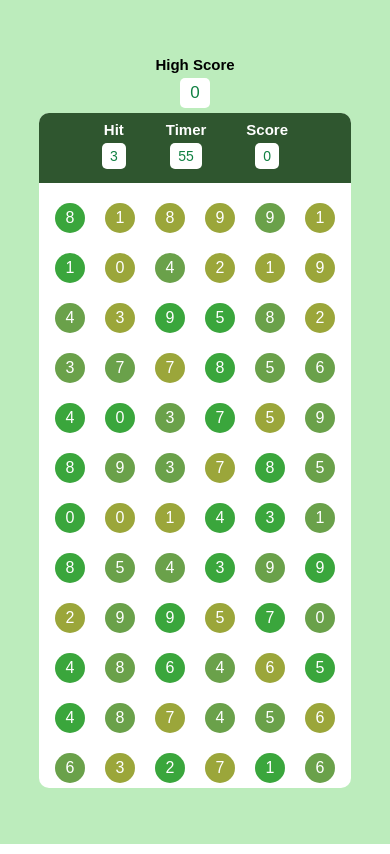
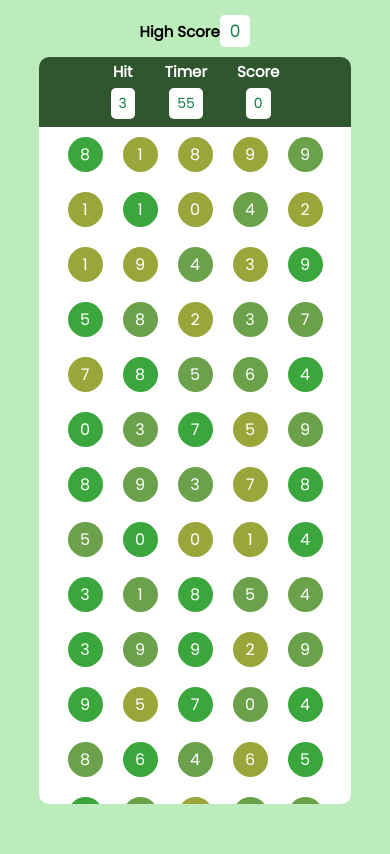
Before and after one commit to Farooq7234/Bubble_Game, a plain HTML site: page index.html in a window 390 px wide. Drawn offline with Linux system fonts and the light colour scheme.

Commit message:
Responsive and some edit

```diff
--- a/index.html
+++ b/index.html
@@ -9,7 +9,7 @@
 </head>
 <body>
   <div class="main">
-    <div class="elem">
+    <div class="elem" id="HscoreElem">
       <h3 id="black">High Score</h3>
       <div id="Hscorebox" class="box">0</div>
     </div>
@@ -21,7 +21,7 @@
         </div>
         <div class="elem">
           <h3>Timer</h3>
-          <div id="timerval" class="box">start</div>
+          <div id="timerval" class="box">Start</div>
         </div>
         <div class="elem">
           <h3>Score</h3>
--- a/responsive.css
+++ b/responsive.css
@@ -1,7 +1,9 @@
+@import url('https://fonts.googleapis.com/css2?family=Poppins:wght@400&display=swap');
 @media only screen and (max-width:430px) {
+
   .bubble{
-    height: 30px;
-    width: 30px;
+    height: 35px;
+    width: 35px;
   }
 
   .ptop{
@@ -17,12 +19,17 @@
     justify-content: center;
     align-items: center;
   }
+
+  #HscoreElem{
+    flex-direction: row;
+    margin-bottom: 5px;
+  }
   .box{
     margin: 5px 0px;
   }
 
   #pbtm{
-    padding:10px 0px;
+    padding:0px 0px;
   }
 
 
--- a/style.css
+++ b/style.css
@@ -1,31 +1,38 @@
+@import url('https://fonts.googleapis.com/css2?family=Poppins:wght@400&display=swap');
 *{
   margin: 0;
   padding: 0;
   box-sizing: border-box;
-  font-family: Arial, Helvetica, sans-serif;
+  font-family: 'Poppins', sans-serif;
+}
+
+body{
+  overflow: hidden;
+  background-color: rgba(143, 223, 143, 0.594);
 }
 
 .main{
+  margin-top: 10px;
   height: 100vh;
   width: 100vw;
   display: flex;
   flex-direction: column;
   justify-content: center;
   align-items: center;
-  background-color: rgba(143, 223, 143, 0.594);
+
 }
 
 .high-score{
   display: flex;
-  margin-bottom:10px ;
 }
 
 .panel{
   overflow: hidden;
   background-color: #fff;
-  height: 80vh;
   width: 80vw;
   border-radius: 10px;
+  margin-bottom: 50px;
+
 }
 
 .ptop{
@@ -41,7 +48,7 @@
   display: flex;
   justify-content: center;
   align-items: center;
-  padding: 0px 20px;
+  padding: 0px 15px;
 }
 
 .elem h3{
@@ -53,7 +60,7 @@
   color: black;
 }
 #Hscorebox{
-  padding: 5px 10px;
+  padding: 3px 10px;
   font-size: 17px;
   margin-bottom:5px ;
 }
```
